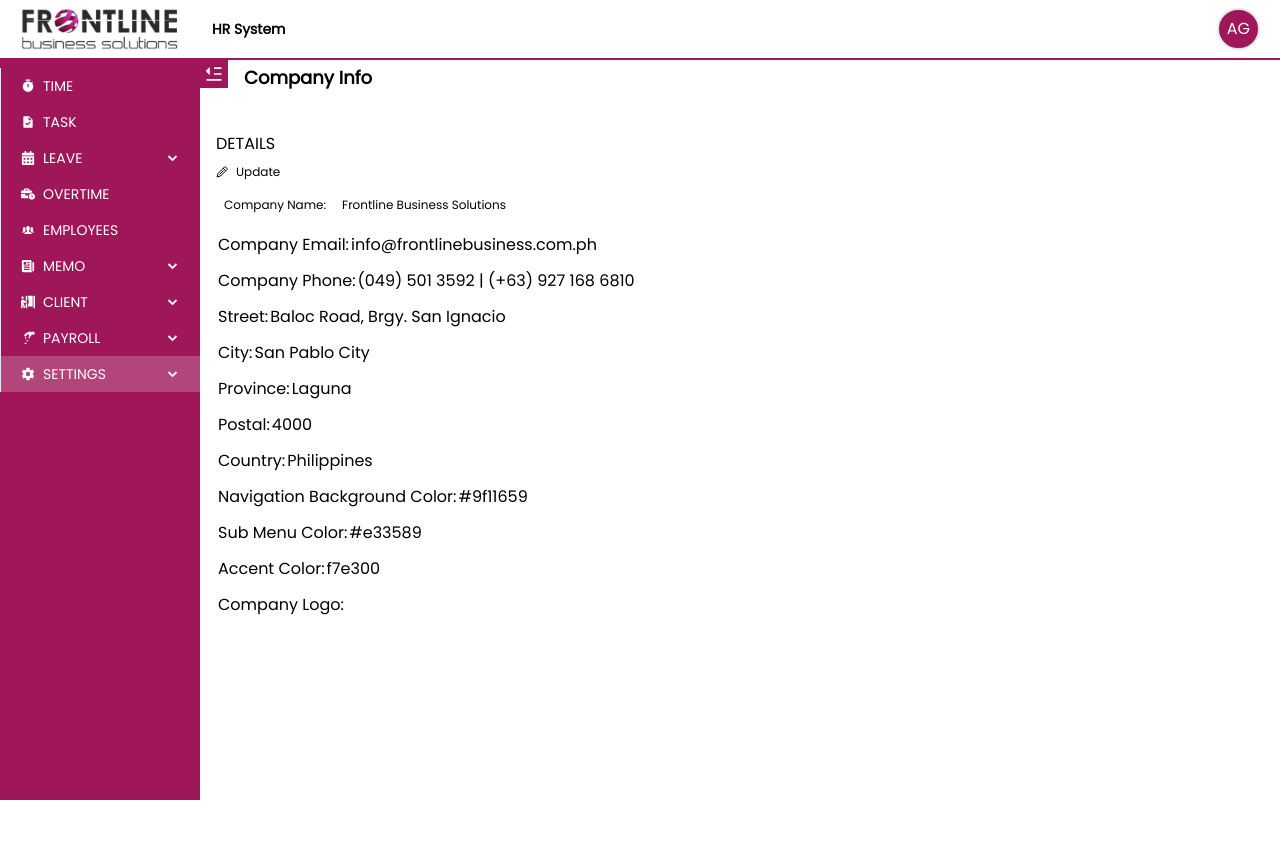
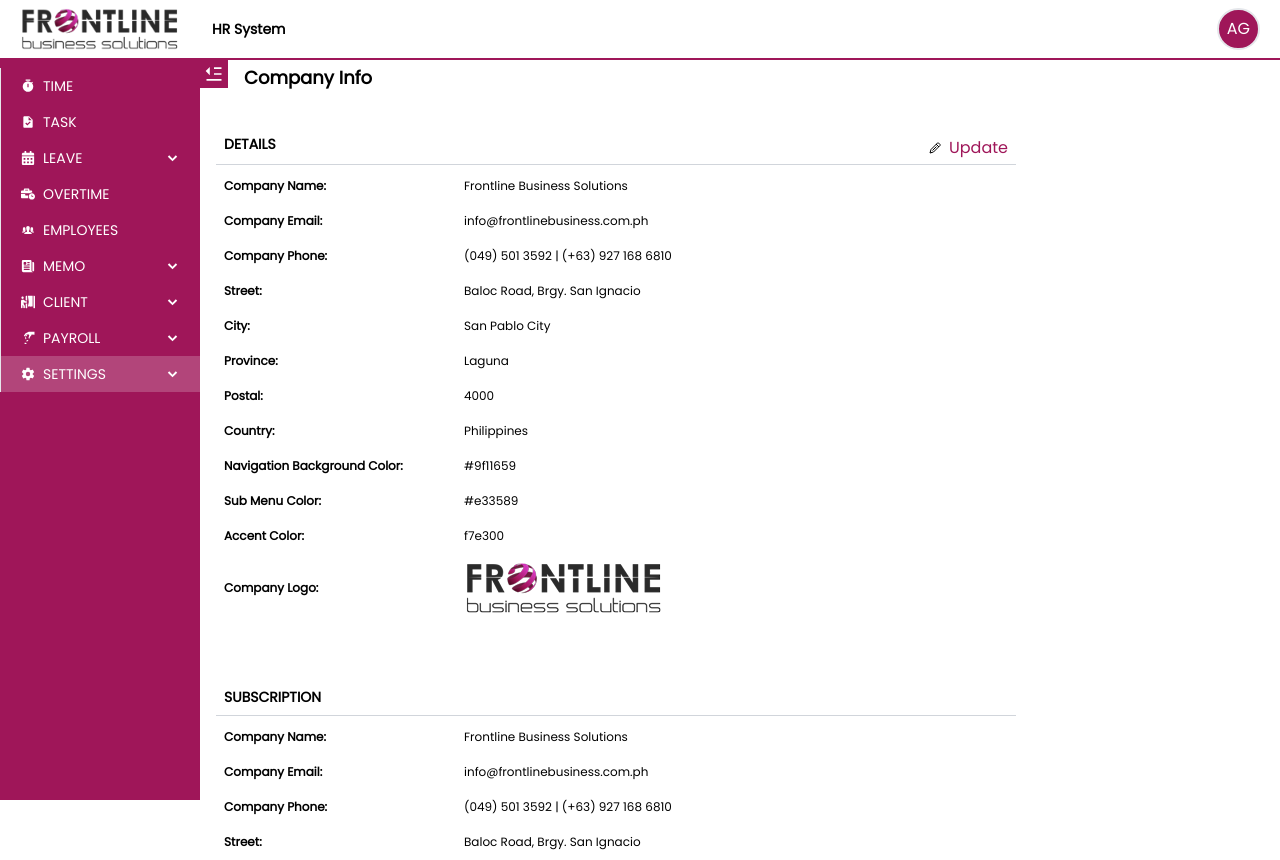
Before and after one commit to AbetGregana/fbs-hris-department, a React (Vite) app: page /settings/company-info in a window 1280 px wide. Before the commit the page ends 800 px from the top, so only its background shows below. Built offline with nearby package versions, Linux system fonts and the light colour scheme.

Commit message:
company info modal not yet done

```diff
--- a/src/components/pages/developer/settings/company-info/CompanyTable.jsx
+++ b/src/components/pages/developer/settings/company-info/CompanyTable.jsx
@@ -1,74 +1,115 @@
+import { StoreContext } from "@/store/storeContext";
 import React from "react";
 import { GrEdit } from "react-icons/gr";
+import ModalEditCompanyInfo from "./ModalEditCompanyInfo";
 
 const CompanyTable = () => {
+  const [isCompanyInfoEdit, setIsCompanyInfoEdit] = React.useState(false);
+  const handleEdit = () => {
+    setIsCompanyInfoEdit(true);
+  };
   return (
     <>
       <div className="company-info-wrapper">
         <div className="company-info-top">
           <div className="company-info-top-title">
-            <h2>DETAILS</h2>
-            <button>
-              <GrEdit />
-              <span>Update</span>
+            <h2 className="text-sm font-semibold text-[16px] pb-2">DETAILS</h2>
+            <button className="flex items-center gap-2" onClick={handleEdit}>
+              <GrEdit className="text-[#9f1659]" />
+              <span className="text-[16px]  font-light text-[#9f1659]">
+                Update
+              </span>
             </button>
           </div>
           <table>
-            <tbody className="flex flex-col gap-2">
+            <tbody className="flex flex-col pt-1">
               <tr className="border-b border-transparent">
                 <td>Company Name:</td>
                 <td>Frontline Business Solutions</td>
               </tr>
-              <td>
+              <tr>
                 <td>Company Email:</td>
                 <td>info@frontlinebusiness.com.ph</td>
-              </td>
-              <td>
+              </tr>
+              <tr>
                 <td>Company Phone:</td>
                 <td>(049) 501 3592 | (+63) 927 168 6810</td>
-              </td>
-              <td>
+              </tr>
+              <tr>
                 <td>Street:</td>
                 <td>Baloc Road, Brgy. San Ignacio</td>
-              </td>
-              <td>
+              </tr>
+              <tr>
                 <td>City:</td>
                 <td>San Pablo City</td>
-              </td>
-              <td>
+              </tr>
+              <tr>
                 <td>Province:</td>
                 <td>Laguna</td>
-              </td>
-              <td>
+              </tr>
+              <tr>
                 <td>Postal:</td>
                 <td>4000</td>
-              </td>
-              <td>
+              </tr>
+              <tr>
                 <td>Country:</td>
                 <td>Philippines</td>
-              </td>
-              <td>
+              </tr>
+              <tr>
                 <td>Navigation Background Color:</td>
                 <td>#9f11659</td>
-              </td>
-              <td>
+              </tr>
+              <tr>
                 <td>Sub Menu Color:</td>
                 <td>#e33589</td>
-              </td>
-              <td>
+              </tr>
+              <tr>
                 <td>Accent Color:</td>
                 <td>f7e300</td>
-              </td>
-              <td>
+              </tr>
+              <tr>
                 <td>Company Logo:</td>
                 <td>
-                  <img src="" alt="" />
+                  <img
+                    src="/src/components/partials/svg-icon/logo-fbs.png"
+                    alt=""
+                  />
                 </td>
-              </td>
+              </tr>
+            </tbody>
+          </table>
+        </div>
+        <div className="company-info-top mt-[4rem]">
+          <div className="company-info-top-title">
+            <h2 className="text-sm font-semibold text-[16px] pb-2">
+              SUBSCRIPTION
+            </h2>
+          </div>
+          <table>
+            <tbody className="flex flex-col pt-1">
+              <tr className="border-b border-transparent">
+                <td>Company Name:</td>
+                <td>Frontline Business Solutions</td>
+              </tr>
+              <tr>
+                <td>Company Email:</td>
+                <td>info@frontlinebusiness.com.ph</td>
+              </tr>
+              <tr>
+                <td>Company Phone:</td>
+                <td>(049) 501 3592 | (+63) 927 168 6810</td>
+              </tr>
+              <tr>
+                <td>Street:</td>
+                <td>Baloc Road, Brgy. San Ignacio</td>
+              </tr>
             </tbody>
           </table>
         </div>
       </div>
+      {isCompanyInfoEdit && (
+        <ModalEditCompanyInfo setIsCompanyInfoEdit={setIsCompanyInfoEdit} />
+      )}
     </>
   );
 };
--- /dev/null
+++ b/src/components/pages/developer/settings/company-info/ModalEditCompanyInfo.jsx
@@ -0,0 +1,25 @@
+import ModalSideWrapper from "@/components/partials/modal/ModalSideWrapper";
+import React from "react";
+import { GrFormClose } from "react-icons/gr";
+
+const ModalEditCompanyInfo = ({ setIsCompanyInfoEdit }) => {
+  const handleClose = () => {
+    setIsCompanyInfoEdit(false);
+  }
+  return (
+    <>
+      <ModalSideWrapper>
+        <main className="modal">
+          <div className="modal-title">
+            <h2>Update Company Info</h2>
+            <button onClick={handleClose}>
+              <GrFormClose size={25} />
+            </button>
+          </div>
+        </main>
+      </ModalSideWrapper>
+    </>
+  );
+};
+
+export default ModalEditCompanyInfo;
--- a/src/index.css
+++ b/src/index.css
@@ -102,6 +102,21 @@
   }
   .table-freeze tr td:not(:first-child) {
     @apply break-words max-w-[10rem] min-w-[10rem];
+  }
+  .company-info-wrapper {
+    @apply max-w-[50rem];
+  }
+  .company-info-top-title {
+    @apply flex items-center justify-between border-b border-gray-300 px-2;
+  }
+  .company-info-wrapper table tr td:first-child {
+    @apply font-semibold text-[12px] w-[15rem];
+  }
+  .company-info-wrapper table tr td {
+    @apply text-[12px] font-normal;
+  }
+  .company-info-wrapper table tr {
+    @apply border-transparent;
   }
 }
 
```
